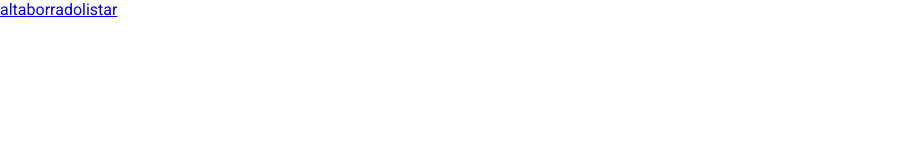
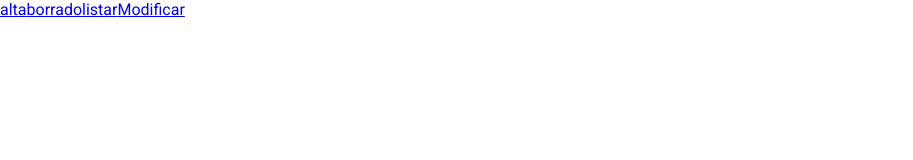
Before and after one commit to EVGEgonzalez/2122_2DAW, an Angular app: page /angular-etapas/altaetapas in a window 1280 px wide. Shown: the top 160 px of the page, without its empty margins (0-913 px from the left). Built offline with nearby package versions, Linux system fonts and the light colour scheme; no server answers.

Commit message:
modificar etapa

```diff
--- a/src/app/alta-etapa/alta-etapa.component.html
+++ b/src/app/alta-etapa/alta-etapa.component.html
@@ -15,7 +15,7 @@
     </div>
     <div id="insertarArchivo">
       Imagen de la Etapa
-      <input #imageInput id="img" type="file"  formControlName="img" accept="imagen/*" (change)="procesarImagen(imageInput)">
+      <input #imageInput for="img" id="img" type="file"  formControlName="img" accept="imagen/*" (change)="procesarImagen(imageInput)">
       <label for="img">Archivo</label>
     </div>
   <div>
--- a/src/app/app-routing.module.ts
+++ b/src/app/app-routing.module.ts
@@ -3,11 +3,13 @@ import { RouterModule, Routes } from '@angular/router';
 import { AltaEtapaComponent } from './alta-etapa/alta-etapa.component';
 import { BorradoEtapasComponent } from './borrado-etapas/borrado-etapas.component';
 import { ListarEtapasComponent } from './listar-etapas/listar-etapas.component';
+import {ModificarEtapaComponent} from './modificar-etapa/modificar-etapa.component';
 
 const routes: Routes = [
   {path: 'altaetapas', component: AltaEtapaComponent},
   {path: 'borradoetapas', component: BorradoEtapasComponent},
-  {path: 'listadoetapas', component: ListarEtapasComponent}
+  {path: 'listadoetapas', component: ListarEtapasComponent},
+  {path: 'modificaretapas', component: ModificarEtapaComponent}
 ];
 
 @NgModule({
--- a/src/app/app.component.html
+++ b/src/app/app.component.html
@@ -1,4 +1,5 @@
 <a [href]="'altaetapas'">alta</a>
 <a [href]="'borradoetapas'">borrado</a>
 <a [href]="'listadoetapas'">listar</a>
+<a [href]="'modificaretapas'">Modificar</a>
 <router-outlet></router-outlet>
--- a/src/app/borrado-etapas/borrado-etapas.component.html
+++ b/src/app/borrado-etapas/borrado-etapas.component.html
@@ -7,7 +7,7 @@
                tiempo:{{res.duracion}}
             </p>
             <button id="btnBorrar" (click)="borrar(res.idEtapa)">BORRAR</button>
-            <button id="btnBorrar" (click)="modificar(res.idEtapa)">MODIFICAR</button>
+            <button id="btnBorrar" (click)="modificar(res.idEtapa)"><a [routerLink]="['/modificaretapas']">MODIFICAR</a></button>
         </div>
     </div>
 </div>
```
